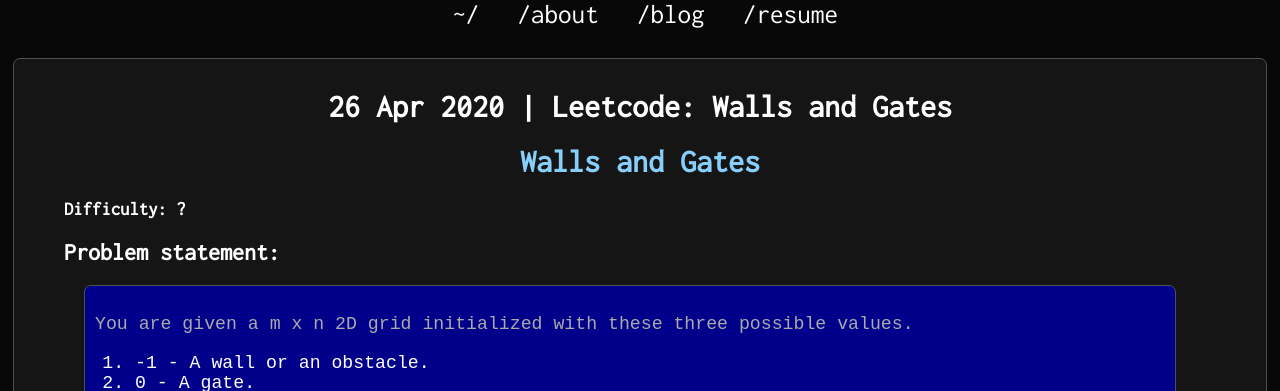
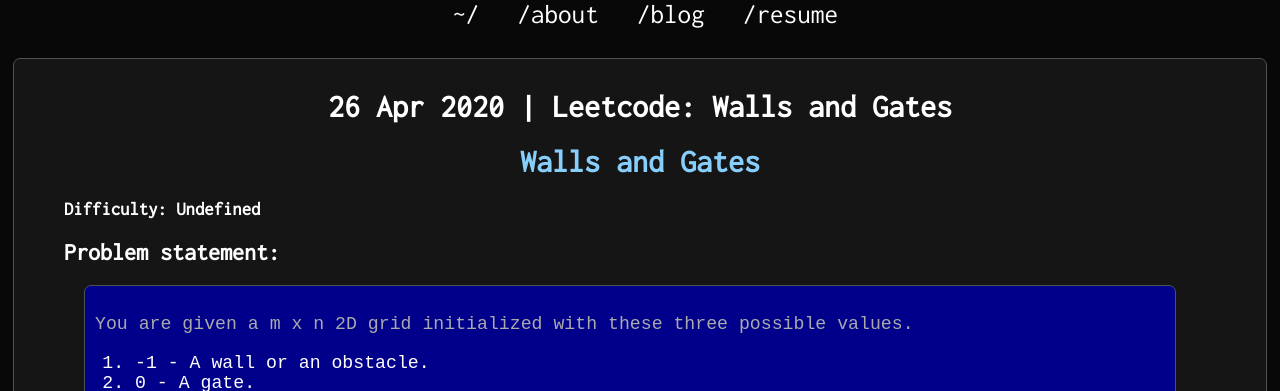
Before and after one commit to bartenbach/proxa.github.io, a Jekyll site: the page built from _posts/2020-04-26-walls-and-gates.md, in a window 1280 px wide and 900 px high. Shown: the top 391 px of the window. Built offline with Jekyll 4.4.1, drawn with Linux system fonts in a browser that asks for light colours.

Commit message:
Fixing a dead link

```diff
--- a/_posts/2020-04-26-walls-and-gates.md
+++ b/_posts/2020-04-26-walls-and-gates.md
@@ -3,9 +3,9 @@
 date:   2020-04-26 08:27:17 -0500
 categories: career programming
 ---
-# [Walls and Gates]()
+# [Walls and Gates](https://leetcode.com/explore/learn/card/queue-stack/231/practical-application-queue/1373/)
 
-### Difficulty: ?
+### Difficulty: Undefined
 
 ## Problem statement:
 
```
